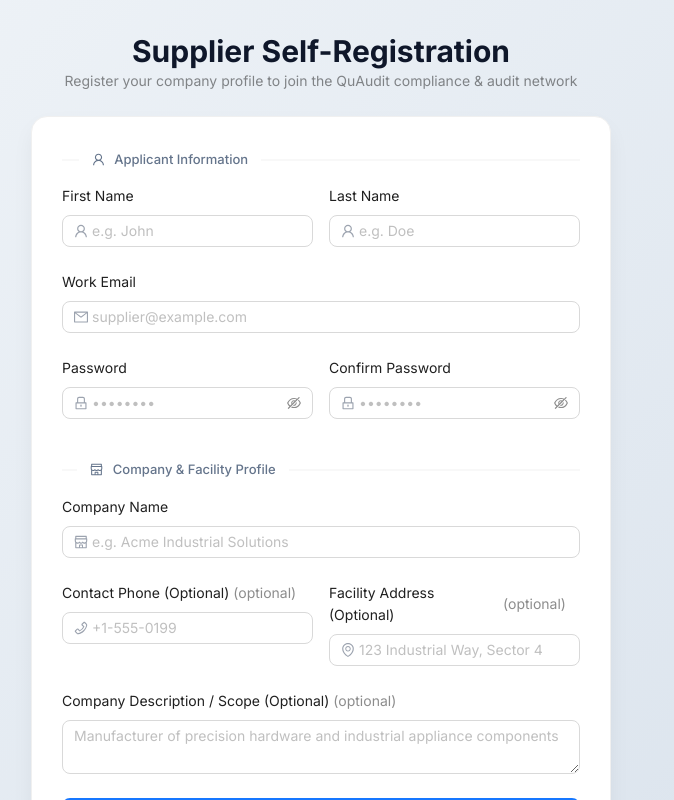
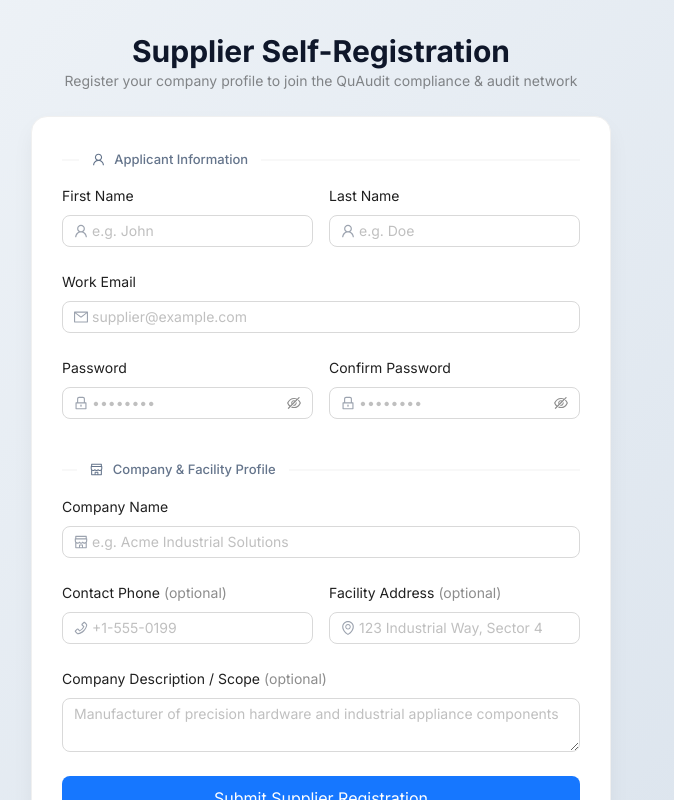
Before and after one commit to HRNavaei/quaudit-frontend, a React (Vite) app: page /register in a window 1280 px wide. Shown: the whole page, without its empty margins (319-993 px from the left). Built offline with nearby package versions, Linux system fonts and the light colour scheme; no server answers.

Commit message:
Remove duplicate (Optional) text from register form field labels

```diff
--- a/src/pages/auth/RegisterPage.tsx
+++ b/src/pages/auth/RegisterPage.tsx
@@ -169,18 +169,18 @@ export const RegisterPage: React.FC = () => {
 
             <Row gutter={16}>
               <Col xs={24} sm={12}>
-                <Form.Item name="phone" label="Contact Phone (Optional)">
+                <Form.Item name="phone" label="Contact Phone">
                   <Input prefix={<PhoneOutlined style={{ color: '#9ca3af' }} />} placeholder="+1-555-0199" />
                 </Form.Item>
               </Col>
               <Col xs={24} sm={12}>
-                <Form.Item name="address" label="Facility Address (Optional)">
+                <Form.Item name="address" label="Facility Address">
                   <Input prefix={<EnvironmentOutlined style={{ color: '#9ca3af' }} />} placeholder="123 Industrial Way, Sector 4" />
                 </Form.Item>
               </Col>
             </Row>
 
-            <Form.Item name="description" label="Company Description / Scope (Optional)">
+            <Form.Item name="description" label="Company Description / Scope">
               <TextArea
                 rows={2}
                 placeholder="Manufacturer of precision hardware and industrial appliance components"
```
